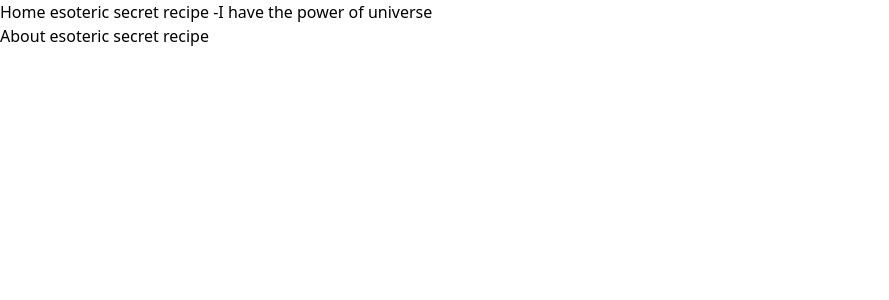
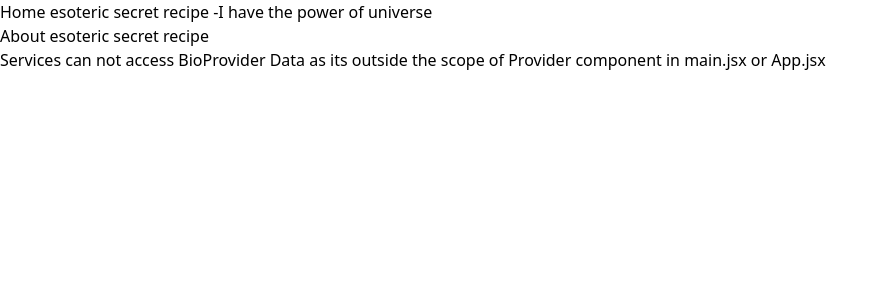
Before and after one commit to cyberadityacode/reactjs, a React (Vite) app in the folder 36 All Hooks in one Project/: page / in a window 1280 px wide. Shown: the top 300 px of the page, without its empty margins (0-889 px from the left). Built offline with nearby package versions, Linux system fonts and the light colour scheme.

Commit message:
added Services.jsx which cant access BioProvider data

```diff
--- /dev/null
+++ b/36 All Hooks in one Project/components/hooks/useContext/Services.jsx
@@ -0,0 +1,7 @@
+import React from 'react'
+
+export default function Services() {
+  return (
+    <div>Services can not access BioProvider Data as its outside the scope of Provider component in main.jsx or App.jsx</div>
+  )
+}
--- a/36 All Hooks in one Project/src/main.jsx
+++ b/36 All Hooks in one Project/src/main.jsx
@@ -32,6 +32,7 @@ import PropsDrilling from "../components/PropsDrilling.jsx";
 import Home from "../components/hooks/useContext/Home.jsx";
 import { BioProvider } from "../components/hooks/useContext/ContextAPIComponent.jsx";
 import About from "../components/hooks/useContext/About.jsx";
+import Services from "../components/hooks/useContext/Services.jsx";
 
 createRoot(document.getElementById("root")).render(
   <StrictMode>
@@ -58,5 +59,6 @@ createRoot(document.getElementById("root")).render(
       <Home />
       <About />
     </BioProvider>
+    <Services />
   </StrictMode>
 );
```
